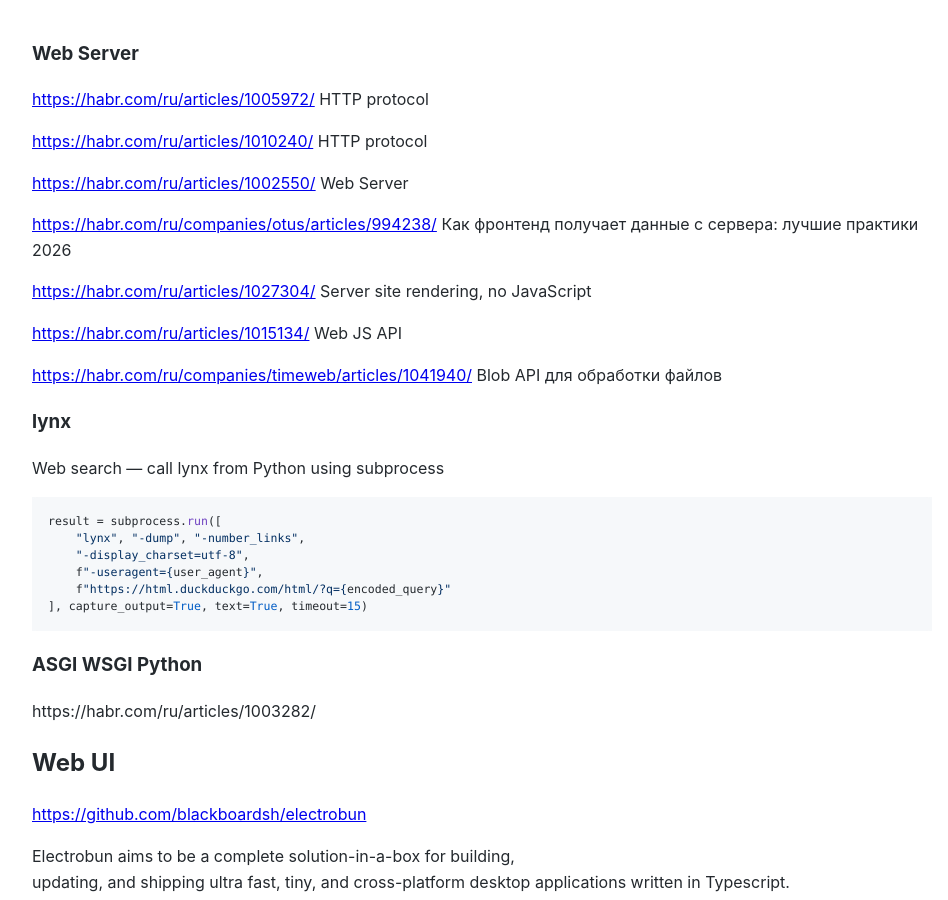
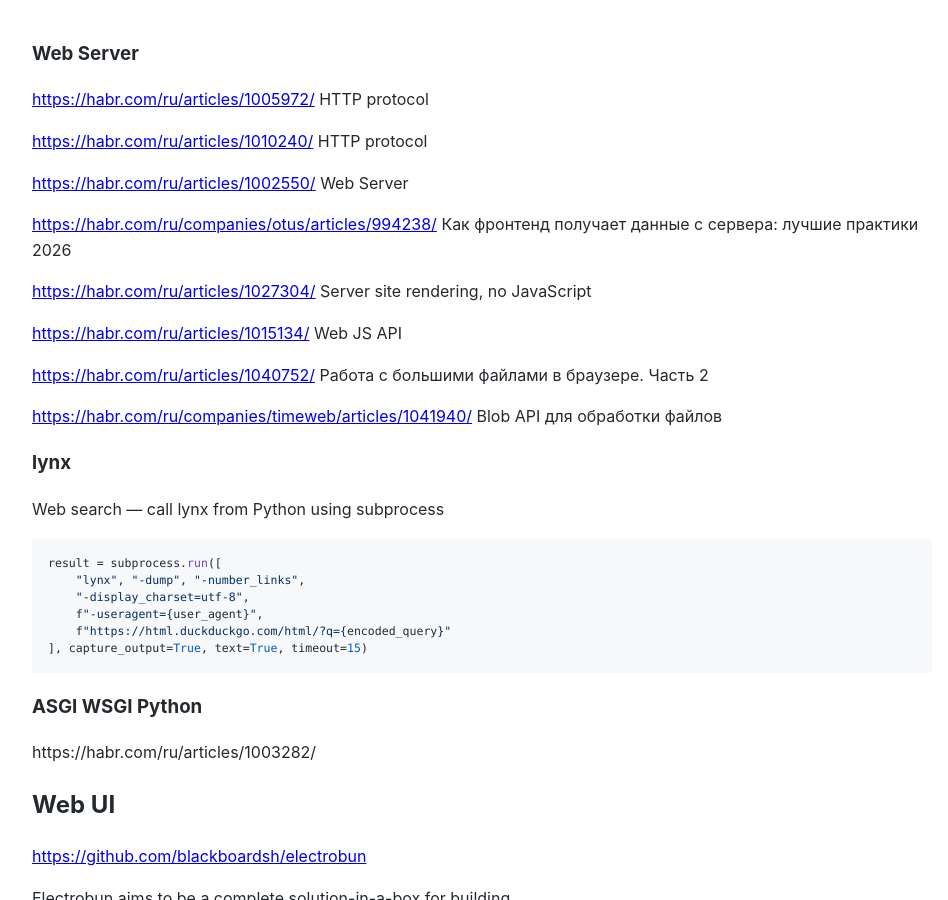
Before and after one commit to Michael-Lubinsky/michael-lubinsky.github.com, a Jekyll site: the page built from web/web.md, in a window 1280 px wide and 900 px high. Shown: the whole window, without its empty margins (158-1106 px from the left). Built offline with Jekyll 4.4.1, drawn with Linux system fonts in a browser that asks for light colours; our own code applies the rules of GitHub Pages for plain Markdown files.

Commit message:
Update web.md

```diff
--- a/web/web.md
+++ b/web/web.md
@@ -12,6 +12,8 @@
 <https://habr.com/ru/articles/1027304/> Server site rendering, no JavaScript
 
 <https://habr.com/ru/articles/1015134/> Web JS API
+
+<https://habr.com/ru/articles/1040752/>  Работа с большими файлами в браузере. Часть 2
 
 <https://habr.com/ru/companies/timeweb/articles/1041940/> Blob API для обработки файлов
 
```
